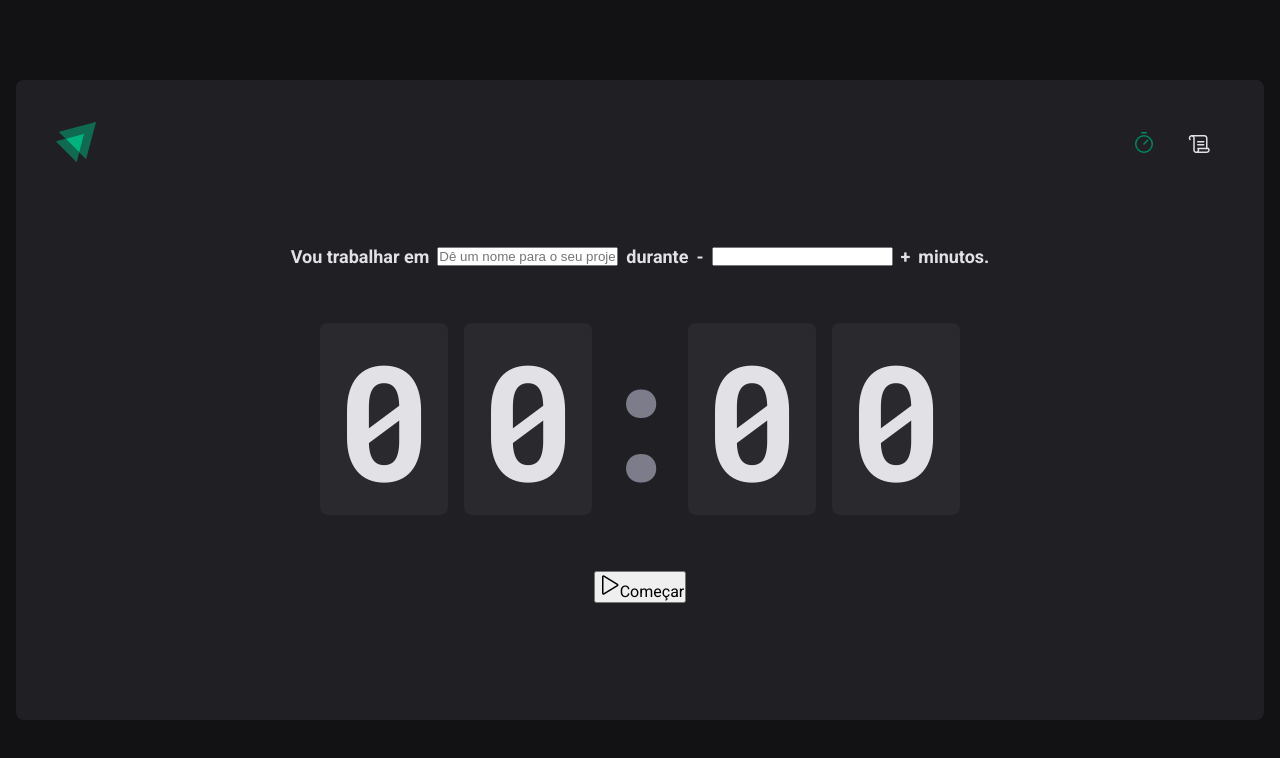
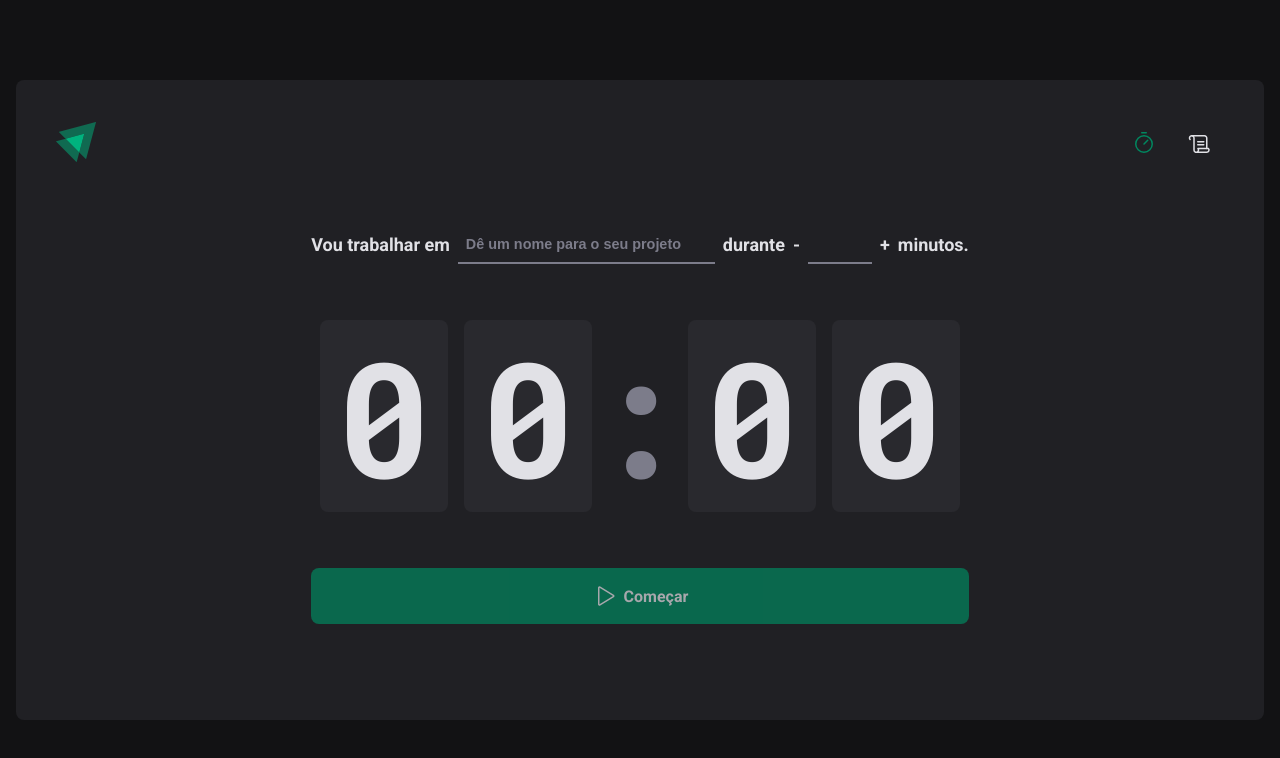
Before and after one commit to lucasmbrute2/pomodoro, a React (Vite) app: page / in a window 1280 px wide. Shown: the top 758 px of the page. Built offline with nearby package versions, Linux system fonts and the light colour scheme.

Commit message:
feat: finish home styles

```diff
--- a/src/pages/Home/index.tsx
+++ b/src/pages/Home/index.tsx
@@ -3,7 +3,10 @@ import {
     CountDownContainer,
     FormContainer,
     HomeContainer,
+    MinutesAmountInput,
     Separator,
+    StartCountdownButton,
+    TaskInput,
 } from "./styles";
 
 export function Home() {
@@ -12,17 +15,28 @@ export function Home() {
             <form>
                 <FormContainer>
                     <label htmlFor="task">Vou trabalhar em</label>
-                    <input
+                    <TaskInput
                         id="task"
-                        type="text"
                         placeholder="Dê um nome para o seu projeto"
+                        list="task-suggestions"
                     />
+                    <datalist id="task-suggestions">
+                        <option value="Projeto 1"></option>
+                        <option value="Projeto 2"></option>
+                        <option value="Projeto 3"></option>
+                        <option value="Projeto 4"></option>
+                    </datalist>
+
                     <label htmlFor="minutesAmount">durante</label>
-
                     <span>-</span>
-                    <input id="minutesAmount" type="text" />
+                    <MinutesAmountInput
+                        id="minutesAmount"
+                        type="number"
+                        step={5}
+                        min={5}
+                        max={60}
+                    />
                     <span>+</span>
-
                     <p>minutos.</p>
                 </FormContainer>
 
@@ -34,10 +48,10 @@ export function Home() {
                     <span>0</span>
                 </CountDownContainer>
 
-                <button type="submit">
+                <StartCountdownButton disabled type="submit">
                     <Play size={24} />
                     Começar
-                </button>
+                </StartCountdownButton>
             </form>
         </HomeContainer>
     );
--- a/src/pages/Home/styles.ts
+++ b/src/pages/Home/styles.ts
@@ -51,3 +51,66 @@ export const Separator = styled.div`
     display: flex;
     justify-content: center;
 `;
+
+const BaseInput = styled.input`
+    background: transparent;
+    height: 2.5rem;
+    border: 0;
+    border-bottom: 2px solid ${({ theme }) => theme["gray-500"]};
+    font-weight: bold;
+    font-size: inherit; //herda do componente pai
+    padding: 0 0.5rem;
+    color: ${({ theme }) => theme["gray-100"]};
+
+    &:focus {
+        box-shadow: none;
+        border-color: ${({ theme }) => theme["green-500"]};
+    }
+
+    &::placeholder {
+        color: ${({ theme }) => theme["gray-500"]};
+        font-size: 0.9rem;
+    }
+`;
+
+export const TaskInput = styled(BaseInput)`
+    flex: 1;
+
+    &::-webkit-calendar-picker-indicator {
+        display: none !important; // remove a flecha da lista de sugestões.
+    }
+`;
+
+export const MinutesAmountInput = styled(BaseInput)`
+    width: 4rem;
+`;
+
+export const StartCountdownButton = styled.button`
+    width: 100%;
+    border: 0;
+    padding: 1rem;
+    border-radius: 8px;
+
+    display: flex;
+    align-items: center;
+    justify-content: center;
+
+    gap: 0.5rem;
+    font-weight: bold;
+
+    cursor: pointer;
+
+    background: ${({ theme }) => theme["green-500"]};
+    color: ${({ theme }) => theme["gray-100"]};
+
+    transition: 0.2s;
+
+    &:disabled {
+        opacity: 0.7;
+        cursor: not-allowed;
+    }
+
+    &:not(:disabled):hover {
+        background: ${({ theme }) => theme["green-700"]};
+    }
+`;
```
